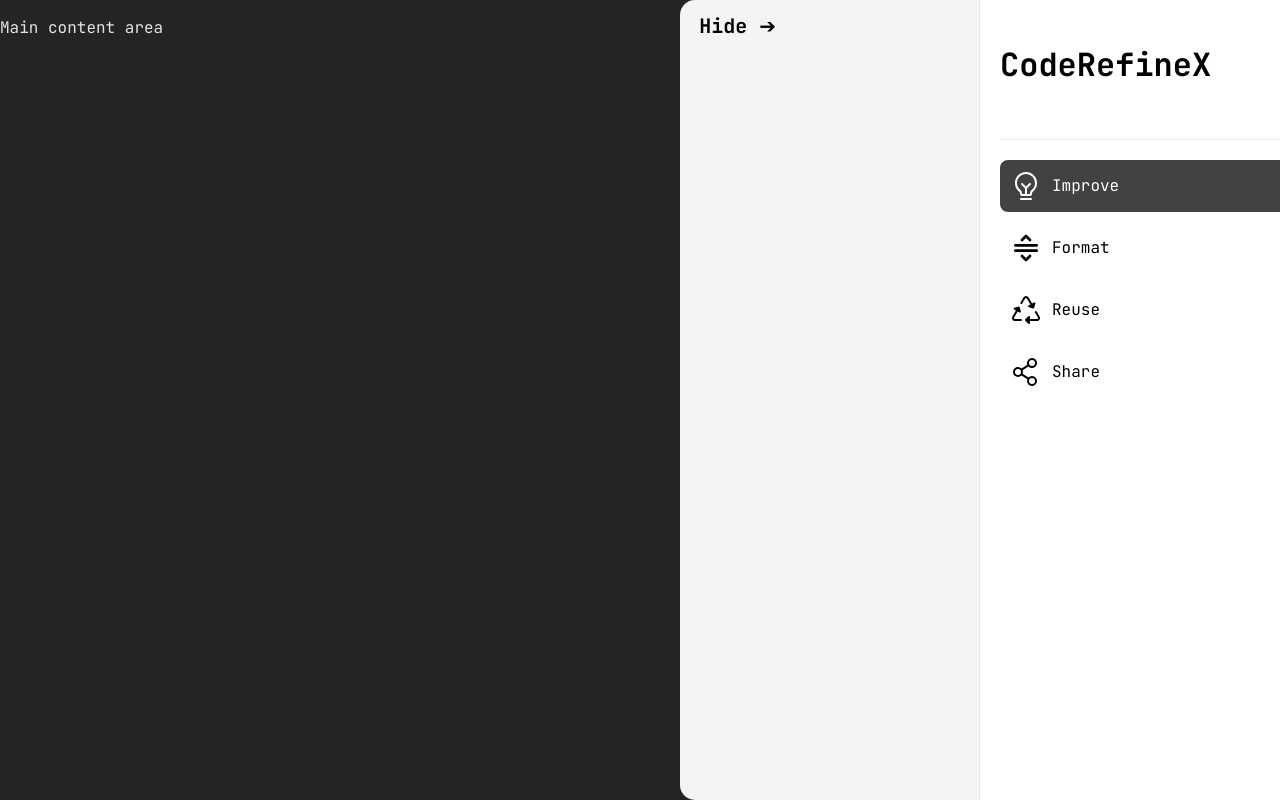
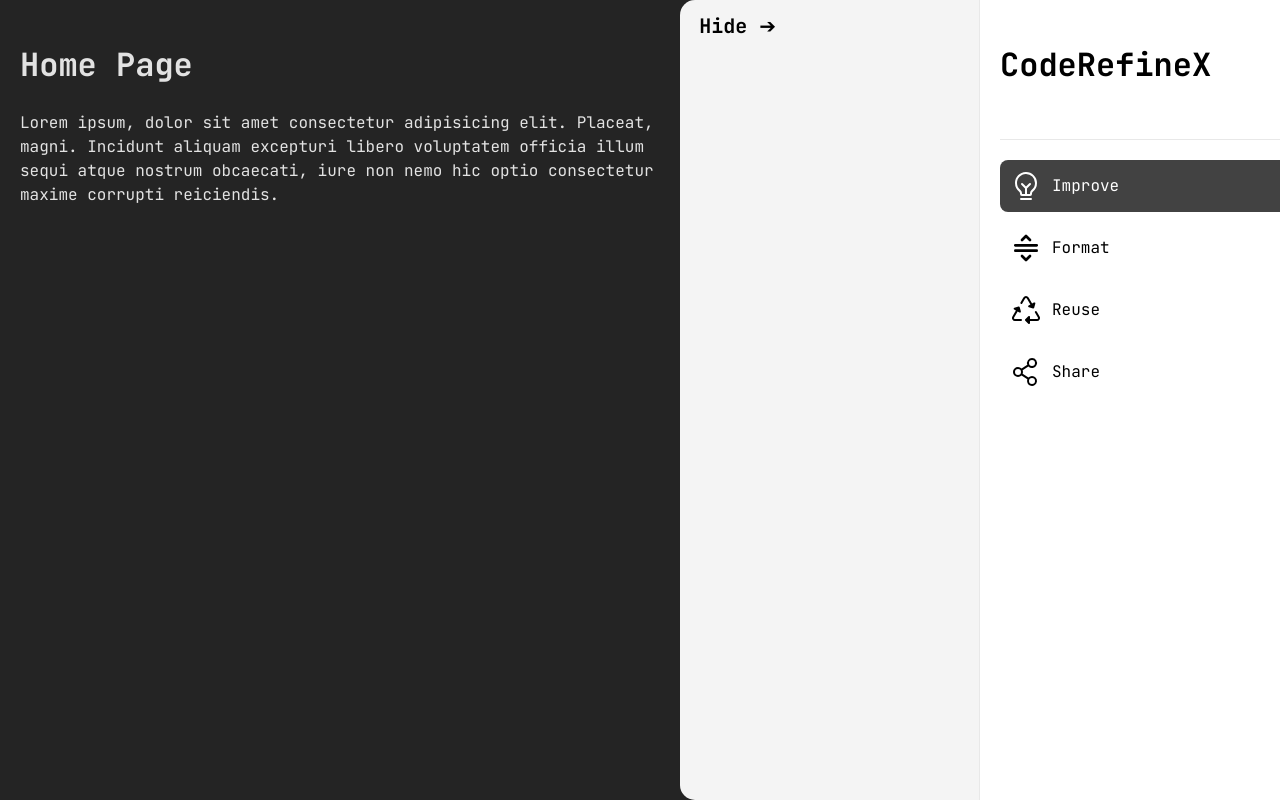
Before and after one commit to prashan-s/Code.Refine.X.Client, a React (Vite) app: page / in a window 1280 px wide. Built offline with nearby package versions, Linux system fonts and the light colour scheme.

Commit message:
Implement Redux state management for sidebar navigation

```diff
--- a/package.json
+++ b/package.json
@@ -11,9 +11,12 @@
   },
   "dependencies": {
     "@monaco-editor/react": "^4.6.0",
+    "@reduxjs/toolkit": "^2.2.7",
     "react": "^18.3.1",
     "react-dom": "^18.3.1",
     "react-icons": "^5.3.0",
+    "react-redux": "^9.1.2",
+    "react-router-dom": "^6.26.1",
     "styled-components": "^6.1.13",
     "vite-tsconfig-paths": "^5.0.1"
   },
--- a/src/App.tsx
+++ b/src/App.tsx
@@ -1,11 +1,18 @@
 import Sidebar from '@components/Sidebar'
+import Home from '@pages/Home'
+import { BrowserRouter as Router, Route, Routes } from 'react-router-dom'
 
 function App() {
 
   return (
-    <>
-      <Sidebar />
-    </>
+    <Router>
+      <div style={{ display: 'flex' }}>
+        <Routes>
+          <Route path="/" element={<Home />} />
+        </Routes>
+        <Sidebar />
+      </div>
+    </Router>
   )
 }
 
--- a/src/components/Sidebar.tsx
+++ b/src/components/Sidebar.tsx
@@ -1,14 +1,23 @@
+import { RootState } from '@redux/reducers';
+import { collapsed, extended } from '@redux/reducers/sideBarReducer';
 import { CollapsedSidebar, Heading, HideButton, HorizontalLine, IconWrapper, LeftPanel, MainContainer, NavItem, RightPanel, SidebarContainer } from '@styles/Sidebar';
 import { useState } from 'react';
 import { PiLightbulbFilament, PiRecycleFill, PiShareNetwork } from "react-icons/pi";
 import { TbMenuOrder, TbLayoutSidebarRightExpandFilled } from "react-icons/tb";
+import { useDispatch, useSelector } from 'react-redux';
 
 const Sidebar = () => {
+    const dispatch = useDispatch();
+    const isCollapsed = useSelector((state: RootState) => state.sideBar.isCollapsed);
+
     const [selectedItem, setSelectedItem] = useState<number>(0);
-    const [isCollapsed, setIsCollapsed] = useState(false);
 
     const toggleSidebar = () => {
-        setIsCollapsed((prev) => !prev);
+        if (isCollapsed) {
+            dispatch(extended());
+        } else {
+            dispatch(collapsed());
+        }
     };
 
     const handleItemClick = (index: number) => {
@@ -17,13 +26,6 @@
 
     return (
         <MainContainer>
-            {/* Main content area */}
-            <div style={{ flex: 1, transition: 'margin-right 0.3s ease', marginRight: isCollapsed ? '60px' : '600px' }}> {/* Adjusted margin for stripe */}
-                {/* Your main content goes here */}
-                <p>Main content area</p>
-            </div>
-
-            {/* Extend icon and icons stripe for collapsed sidebar */}
             {isCollapsed && (
                 <CollapsedSidebar>
                     {/* Display icons in a white background stripe */}
--- a/src/main.tsx
+++ b/src/main.tsx
@@ -2,9 +2,13 @@
 import { createRoot } from 'react-dom/client'
 import App from './App.tsx'
 import './index.css'
+import { Provider } from 'react-redux'
+import store from '@redux/store.ts'
 
 createRoot(document.getElementById('root')!).render(
   // <StrictMode>
-  <App />
+  <Provider store={store}>
+    <App />
+  </Provider>
   // </StrictMode>,
 )
--- /dev/null
+++ b/src/pages/Home.tsx
@@ -0,0 +1,23 @@
+import { RootState } from "@redux/reducers";
+import { useSelector } from "react-redux";
+
+const Home = () => {
+    // Access the isCollapsed state from Redux
+    const isCollapsed = useSelector((state: RootState) => state.sideBar.isCollapsed);
+
+    // Adjust the main content width based on the sidebar's state
+    const contentStyle = {
+        marginRight: isCollapsed ? '60px' : '600px', // Adjust according to sidebar width
+        transition: 'margin-left 0.3s ease',        // Smooth transition
+        padding: '20px',                            // Optional padding for better UX
+    };
+
+    return (
+        <div style={contentStyle}>
+            <h1>Home Page</h1>
+            <p>Lorem ipsum, dolor sit amet consectetur adipisicing elit. Placeat, magni. Incidunt aliquam excepturi libero voluptatem officia illum sequi atque nostrum obcaecati, iure non nemo hic optio consectetur maxime corrupti reiciendis.</p>
+        </div>
+    );
+};
+
+export default Home;
--- /dev/null
+++ b/src/redux/reducers/index.ts
@@ -0,0 +1,9 @@
+import { combineReducers } from '@reduxjs/toolkit'; // Best to use from @reduxjs/toolkit
+import sideBarReducer from './sideBarReducer';
+
+const rootReducer = combineReducers({
+    sideBar: sideBarReducer,
+});
+
+export type RootState = ReturnType<typeof rootReducer>; // Typing the root state for use in selectors
+export default rootReducer;
--- /dev/null
+++ b/src/redux/reducers/sideBarReducer.ts
@@ -0,0 +1,21 @@
+import { createSlice } from '@reduxjs/toolkit';
+
+const initialState = {
+    isCollapsed: false,
+};
+
+const sideBarSlice = createSlice({
+    name: 'sideBar',
+    initialState,
+    reducers: {
+        collapsed: (state) => {
+            state.isCollapsed = true;
+        },
+        extended: (state) => {
+            state.isCollapsed = false;
+        },
+    },
+});
+
+export const { collapsed, extended } = sideBarSlice.actions; // Export actions for dispatching
+export default sideBarSlice.reducer;
--- /dev/null
+++ b/src/redux/store.ts
@@ -0,0 +1,10 @@
+import { configureStore } from '@reduxjs/toolkit';
+import rootReducer from './reducers';
+
+const store = configureStore({
+    reducer: rootReducer,
+    // Optional: Enable Redux DevTools in development mode for debugging.
+    devTools: import.meta.env.NODE_ENV !== 'production',
+});
+
+export default store;
--- a/src/styles/Sidebar.ts
+++ b/src/styles/Sidebar.ts
@@ -4,7 +4,6 @@
   display: flex;
   flex-direction: row;
   height: 100vh;
-  width: 100%;
 `;
 
 export const SidebarContainer = styled.div<{ isCollapsed: boolean }>`
--- a/tsconfig.app.json
+++ b/tsconfig.app.json
@@ -26,7 +26,9 @@
     "paths": {
       "@assets/*": ["src/assets/*"],
       "@styles/*": ["src/styles/*"],
-      "@components/*": ["src/components/*"]
+      "@components/*": ["src/components/*"],
+      "@pages/*": ["src/pages/*"],
+      "@redux/*": ["src/redux/*"]
     }
   },
   "include": ["src"]
```
Also changed, not shown: 1 other file (tests, documents, lock files or other folders).
